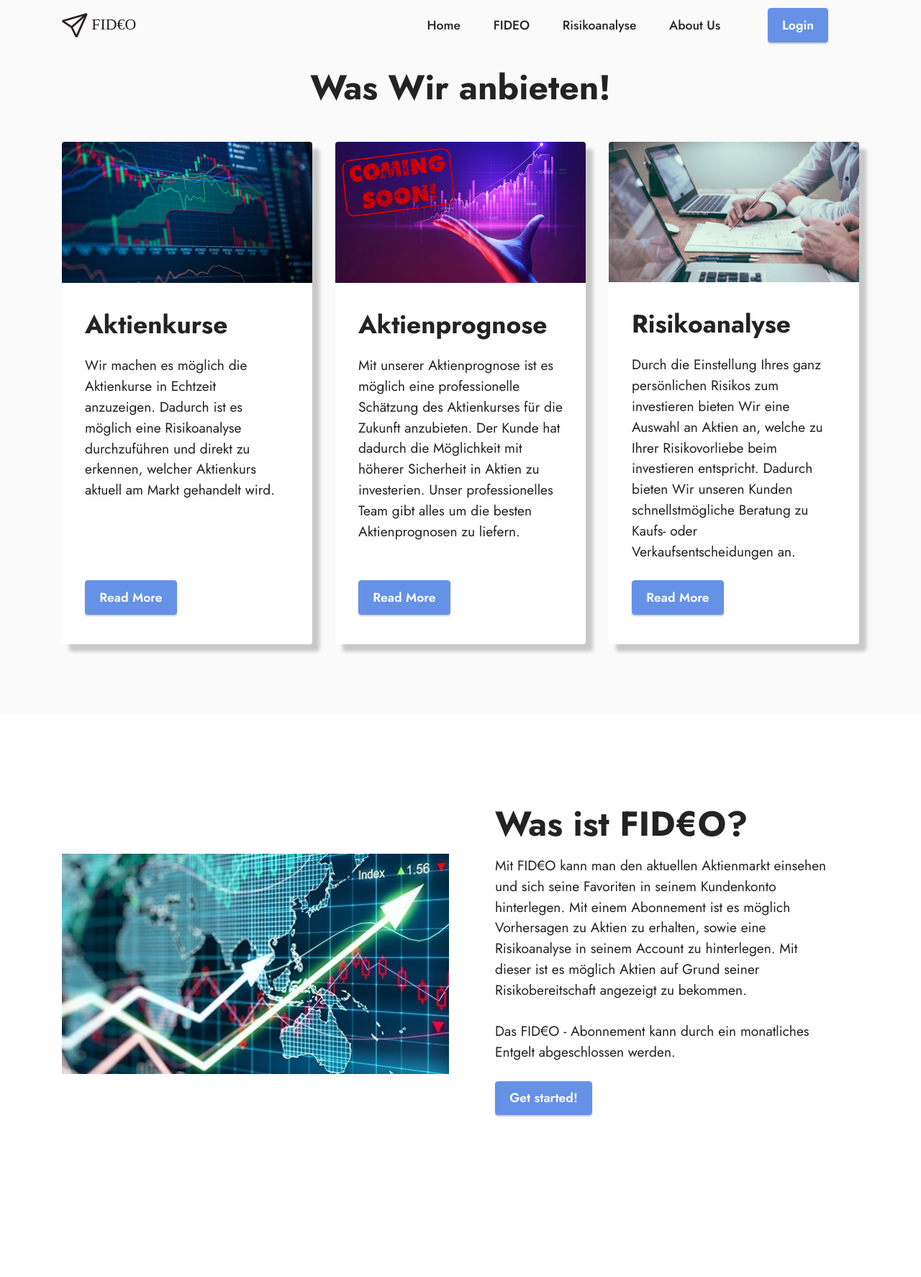
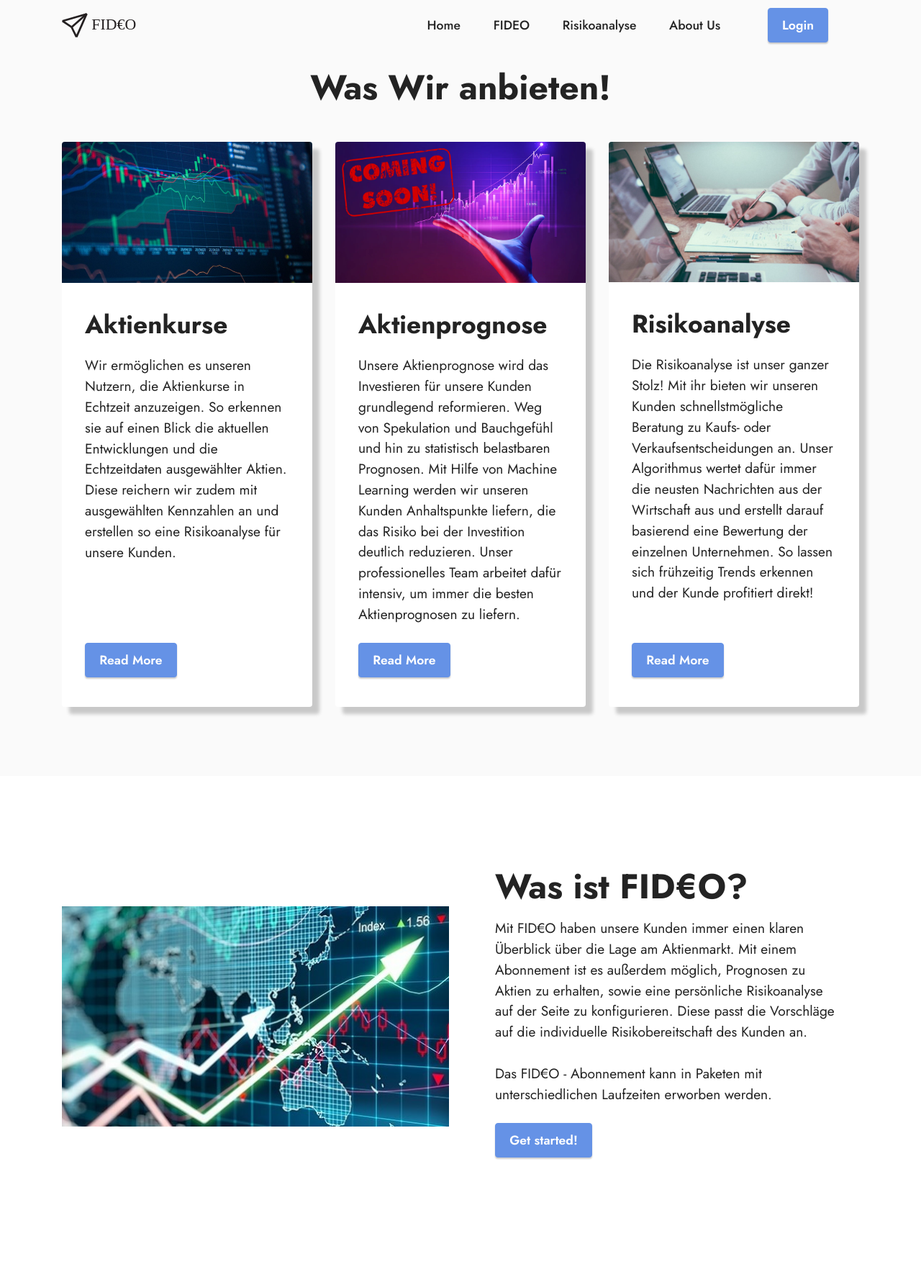
Before and after one commit to LWaetzig/Fallstudie, a Django app: page / in a window 1280 px wide. Shown: the top 1774 px of the page at 72% size. Run offline with Django 4.2, Linux system fonts and the light colour scheme; some libraries are stand-ins or nearby versions; some web fonts are replaced.

Commit message:
aufarbeitung der website texte

```diff
--- a/fideo/templates/index.html
+++ b/fideo/templates/index.html
@@ -19,8 +19,9 @@
               <strong>Aktienkurse</strong>
             </h5>
             <p class="mt-3 display-7">
-              Wir machen es möglich die Aktienkurse in Echtzeit anzuzeigen. Dadurch ist es möglich eine Risikoanalyse
-              durchzuführen und direkt zu erkennen, welcher Aktienkurs aktuell am Markt gehandelt wird.
+              Wir ermöglichen es unseren Nutzern, die Aktienkurse in Echtzeit anzuzeigen. So erkennen sie auf einen Blick
+              die aktuellen Entwicklungen und die Echtzeitdaten ausgewählter Aktien.
+              Diese reichern wir zudem mit ausgewählten Kennzahlen an und erstellen so eine Risikoanalyse für unsere Kunden.
 
             </p>
           </div>
@@ -39,10 +40,10 @@
               <strong>Aktienprognose</strong>
             </h5>
             <p class="mt-3 display-7">
-              Mit unserer Aktienprognose ist es möglich eine professionelle Schätzung des Aktienkurses für die Zukunft
-              anzubieten.
-              Der Kunde hat dadurch die Möglichkeit mit höherer Sicherheit in Aktien zu investerien. Unser
-              professionelles Team gibt alles um die besten Aktienprognosen zu liefern.
+              Unsere Aktienprognose wird das Investieren für unsere Kunden grundlegend reformieren. Weg von Spekulation und
+              Bauchgefühl und hin zu statistisch belastbaren Prognosen. Mit Hilfe von Machine Learning werden wir unseren Kunden
+              Anhaltspunkte liefern, die das Risiko bei der Investition deutlich reduzieren. Unser
+              professionelles Team arbeitet dafür intensiv, um immer die besten Aktienprognosen zu liefern.
             </p>
           </div>
           <div class="mbr-section-btn item-footer mt-2">
@@ -60,9 +61,10 @@
               <strong>Risikoanalyse</strong>
             </h5>
             <p class="mt-3 display-7">
-              Durch die Einstellung Ihres ganz persönlichen Risikos zum investieren bieten Wir eine Auswahl an Aktien
-              an, welche zu Ihrer Risikovorliebe beim investieren entspricht.
-              Dadurch bieten Wir unseren Kunden schnellstmögliche Beratung zu Kaufs- oder Verkaufsentscheidungen an.
+              Die Risikoanalyse ist unser ganzer Stolz! Mit ihr bieten wir unseren Kunden schnellstmögliche Beratung
+              zu Kaufs- oder Verkaufsentscheidungen an. Unser Algorithmus wertet dafür immer die neusten Nachrichten aus
+              der Wirtschaft aus und erstellt darauf basierend eine Bewertung der einzelnen Unternehmen. So lassen sich
+              frühzeitig Trends erkennen und der Kunde profitiert direkt!
             </p>
           </div>
           <div class="mbr-section-btn item-footer mt-2">
@@ -86,13 +88,11 @@
             <strong>Was ist FID€O?</strong>
           </h1>
           <p class="display-7">
-            Mit FID€O kann man den aktuellen Aktienmarkt einsehen und sich seine Favoriten in seinem Kundenkonto
-            hinterlegen.
-            Mit einem Abonnement ist es möglich Vorhersagen zu Aktien zu erhalten, sowie eine Risikoanalyse in seinem
-            Account zu hinterlegen.
-            Mit dieser ist es möglich Aktien auf Grund seiner Risikobereitschaft angezeigt zu bekommen.
+            Mit FID€O haben unsere Kunden immer einen klaren Überblick über die Lage am Aktienmarkt. Mit einem Abonnement
+            ist es außerdem möglich, Prognosen zu Aktien zu erhalten, sowie eine persönliche Risikoanalyse auf der Seite
+            zu konfigurieren. Diese passt die Vorschläge auf die individuelle Risikobereitschaft des Kunden an.
             <br /><br />
-            Das FID€O - Abonnement kann durch ein monatliches Entgelt abgeschlossen werden.
+            Das FID€O - Abonnement kann in Paketen mit unterschiedlichen Laufzeiten erworben werden.
             <br />
           </p>
           <div class="mbr-section-btn mt-3">
@@ -125,7 +125,7 @@
               <strong>Chief Executive Officer (CEO)</strong>
             </h6>
             <p class="align-center display-7">
-              Adrian ist der Chef unseres jungen Startups. Er triff die wichtigen Entscheidungen für uns und hält
+              Adrian ist der Chef unseres jungen Start-Ups. Er triff die wichtigen Entscheidungen für uns und hält
               somit auch den Kopf für unser Team hin. Wenn jemand mit unserem Unternehmen ein Problem hat - dann ist
               garantiert Adrian schuld.
             </p>
@@ -145,9 +145,9 @@
               <strong>Chief Financial Officer (CFO)</strong>
             </h6>
             <p class="align-center display-7">
-              Lars kümmert sich gerne ums Geld. Egal ob die Finanzen der Firma oder der Anleger, Lars schaut immer, dass
-              Wir am Ende Gewinn machen.
-              Wenn Lucas die neueste Hardware für die Server haben will, muss er erstmal an Lars vorbei.
+              Lars kümmert sich gerne ums Geld. Egal ob die Finanzen der Firma oder das der Anleger - Lars schaut
+              immer, dass am Ende die Zahlen stimmen. Wenn Lucas die neueste Hardware für die Server haben will,
+              muss er erst einmal an Lars vorbei.
             </p>
           </div>
         </div>
@@ -165,8 +165,8 @@
               <strong>Chief Operating Officer (COO)</strong>
             </h6>
             <p class="align-center display-7">
-              Lucas ist unser Programmier-ass. Wenn etwas nicht läuft beschweren, sich alle bei ihm und er macht die
-              nächste Nacht durch um alles wieder auf den neusten Stand zu bringen. Er ist professineller Informatiker
+              Lucas ist unser Programmier-Ass. Wenn etwas nicht läuft, beschweren sich alle bei ihm und er macht die
+              nächste Nacht durch, um alles wieder auf den neusten Stand zu bringen. Er ist professioneller Informatiker
               und kümmert sich um alles.
             </p>
           </div>
@@ -186,9 +186,9 @@
               <strong>Chief Techonology Officer (CTO)</strong>
             </h6>
             <p class="align-center display-7">
-              Nicho steht Lucas immer zur Seite. Sollte die Technik streiken ist er stets zur Stelle um mit Lucas eine
-              Lösung zu finden. Auch er arbeitet gerne mal bis in die Abend-stunden um Unterstützung zu leisten. Sein
-              Interesse für technik ist sehr groß.
+              Nicho steht Lucas immer zur Seite. Sollte die Technik streiken, ist er stets zur Stelle, um mit Lucas eine
+              Lösung zu finden. Auch er arbeitet gerne mal bis in die Abendstunden, um Unterstützung zu leisten. Sein
+              Interesse für Technik ist durch nichts zu bremsen.
             </p>
           </div>
         </div>
@@ -207,8 +207,8 @@
               <strong>Chief Content Officer <br> (CCO)</strong>
             </h6>
             <p class="align-center display-7">
-              Alex kümmert sich um die Unternehmens - Kommunikation. Dabei lässt er das Unternehmen immer gut dastehen.
-              Außerdem ist er der Verantwortliche für den Inhalt der Website und bereitet Unternehmens-präsentationen
+              Alex kümmert sich um die Unternehmens - Kommunikation. Dabei lässt er das Unternehmen immer im besten Licht erstrahlen.
+              Außerdem ist er der Verantwortliche für den Inhalt der Website und bereitet Unternehmenspräsentationen
               vor.
             </p>
           </div>
@@ -228,9 +228,9 @@
               <strong>Chief Knowledge Officer (CKO)</strong>
             </h6>
             <p class="align-center display-7">
-              Jan ist stets bemüht all unser Wissen zusammenzutragen, um neue Mitarbeiter einarbeiten zu können.
+              Jan ist stets beschäftigt all unser Wissen zusammenzutragen, um neue Mitarbeiter einarbeiten zu können.
               Er verwaltet unser Wissen und ist damit das Gehirn des Unternehmens.
-              Hat jemand Fragen kann er sich immer an ihn wenden.
+              Hat jemand Fragen, kann er sich immer an ihn wenden.
             </p>
           </div>
         </div>
@@ -381,10 +381,10 @@
       </div>
       <div class="col-md-12 col-lg-6">
         <p class="display-7">
-          Mit FID€O ist es möglich immer die Nummer 1 im Bereich Aktien zu sein, da man die besten Aktienkäufe und
+          Mit FID€O ist es möglich immer die Nummer 1 im Aktienhandel zu sein, da man die besten Aktienkäufe und
           -verkäufe tätigen kann.
           <br /><br />
-          Mit unserer Erfahrung im Bereich Finanzen bieten Wir ein gutes Angebot und stellen unsere Kunden zufrieden.
+          Mit unserer Erfahrung im Bereich Finanzen bieten wir ein tolles Angebot und stellen so unsere Kunden zufrieden.
         </p>
       </div>
     </div>
@@ -399,9 +399,9 @@
           <strong>Follow Us</strong>
         </h2>
         <p class="display-7">
-          Auf den verschiedenen Social Media Plattformen zeigen wir gerne wie viel Spaß man bei der Arbeit haben kann.
-          Folgt uns gerne wenn ihr uns besser kennenlernen wollt.<br>
-          Zudem bleiben unsere Follower stets Up-to-Date was die neuesten Features an geht.<br />
+          Auf den verschiedenen Social Media Plattformen zeigen wir gerne, wie viel Spaß man bei der Arbeit haben kann.
+          Folgt uns, wenn ihr das Unternehmen besser kennenlernen wollt.<br>
+          Zudem bleiben unsere Follower stets Up-to-Date, was die neuesten Features an geht.<br />
         </p>
       </div>
       <div class="icons d-flex align-items-center col-12 col-md-6 justify-content-end mt-md-0 mt-2 flex-wrap">
```
